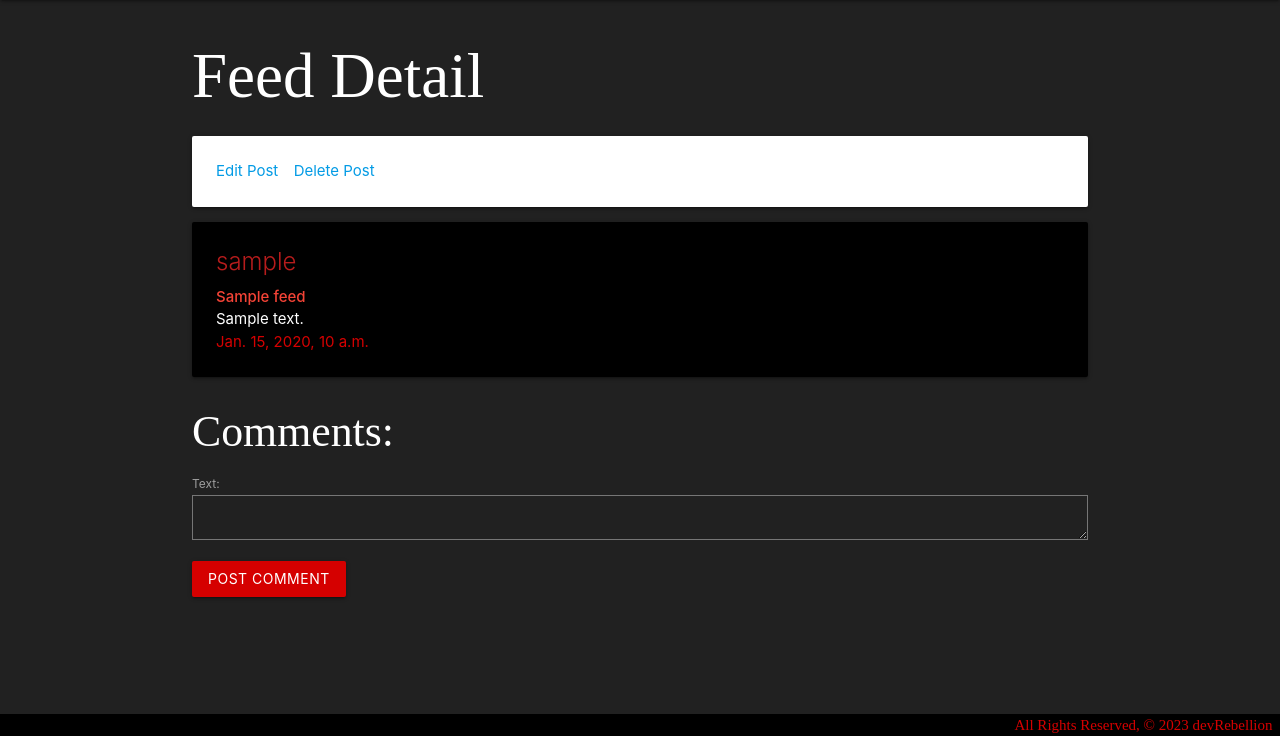
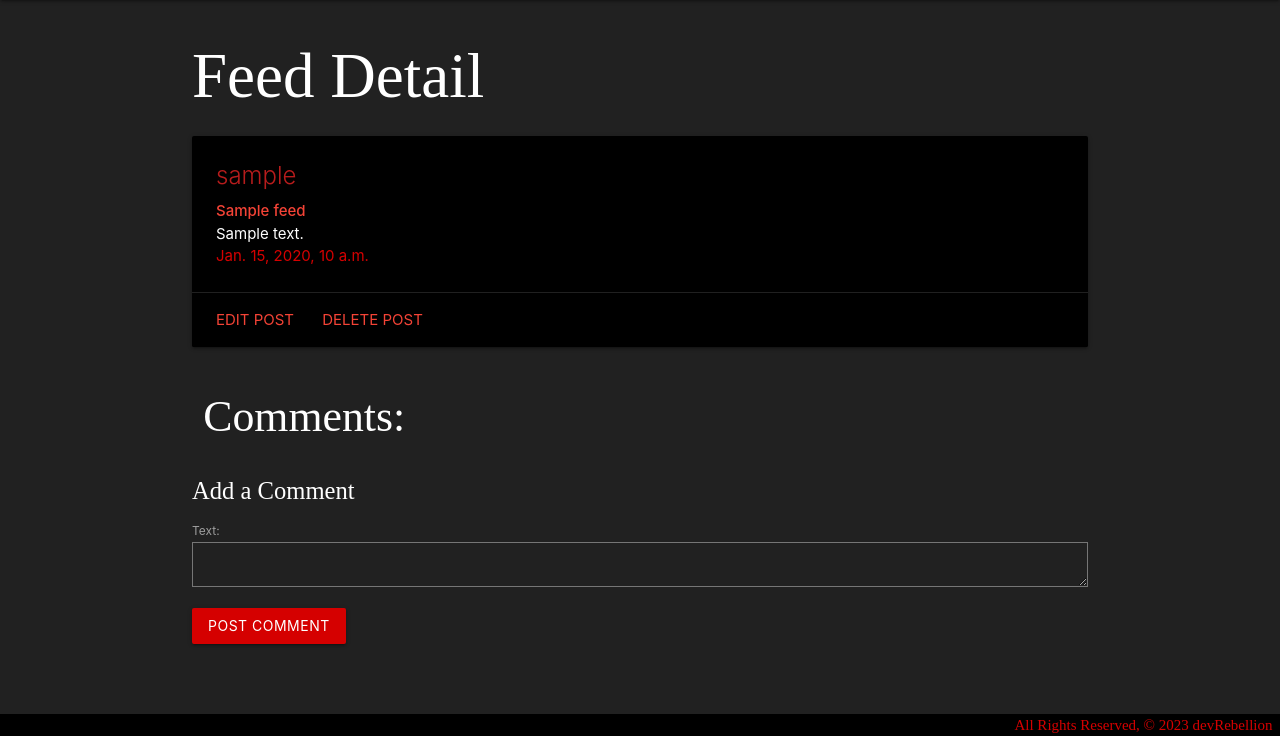
Before and after one commit to Crowe-Brian-J/project3_devRebellion, a Django app: page /feeds/1/ in a window 1280 px wide. Shown: the part 64-800 px from the top of the page. Run offline with Django 4.2, Linux system fonts and the light colour scheme; a user stored in the database is signed in; tables that the repository leaves empty hold one stand-in row (values such as "Sample post").

Commit message:
html cleanup

```diff
--- a/devrebellion/main_app/static/css/style.css
+++ b/devrebellion/main_app/static/css/style.css
@@ -13,11 +13,11 @@ footer.page-footer {
   text-align: right;
 }
 
-
-  button,input,optgroup,select,textarea {
+button,input,optgroup,select,textarea {
     color: white;
     font-family: -apple-system,BlinkMacSystemFont,"Segoe UI",Roboto,Oxygen-Sans,Ubuntu,Cantarell,"Helvetica Neue",sans-serif
 }
+
 input:not([type]):focus:not([readonly]),input[type=text]:not(.browser-default):focus:not([readonly]),input[type=password]:not(.browser-default):focus:not([readonly]),input[type=email]:not(.browser-default):focus:not([readonly]),input[type=url]:not(.browser-default):focus:not([readonly]),input[type=time]:not(.browser-default):focus:not([readonly]),input[type=date]:not(.browser-default):focus:not([readonly]),input[type=datetime]:not(.browser-default):focus:not([readonly]),input[type=datetime-local]:not(.browser-default):focus:not([readonly]),input[type=tel]:not(.browser-default):focus:not([readonly]),input[type=number]:not(.browser-default):focus:not([readonly]),input[type=search]:not(.browser-default):focus:not([readonly]),textarea.materialize-textarea:focus:not([readonly]) {
   border-bottom: 1px solid #F44336;
   -webkit-box-shadow: 0 1px 0 0 #F44336;
--- a/devrebellion/main_app/templates/feeds/detail.html
+++ b/devrebellion/main_app/templates/feeds/detail.html
@@ -3,10 +3,6 @@
 
 <!--Option to change Feed Detail to Feed's title here (insert title into feed model)-->
 <h1 style="font-family:Copperplate">Feed Detail</h1>
-<div class="card-panel">
-  <a href="{% url 'feeds_update' feed.id %}">Edit Post</a> -
-  <a href="{% url 'feeds_delete' feed.id %}">Delete Post</a>
-</div>
 
 <div class="card black">
   <div class="card-content">
@@ -16,17 +12,32 @@
     <p>{{ feed.text }}</p>
     <span class="red-text text-accent-4">{{ feed.timestamp }}</span>
   </div>
+  <div class="card-action">
+    <a class="red-text" href="{% url 'feeds_update' feed.id %}">Edit Post</a>
+    <a class="red-text" href="{% url 'feeds_delete' feed.id %}">Delete Post</a>
+  </div>
 </div>
 <!--View Comments-->
-<h3 style="font-family:Copperplate">Comments:</h3>
+<div class="row">
+  <div class="col s11">
+    <h3 style="font-family:Copperplate">Comments:</h3>
+  </div>
+</div>
 {% for feed_comment in feed_comments %}
-<div class="card grey darken-3">
-  <span class="red-text "> {{ feed_comment.user }}</span>
-  <p class="white-text">{{ feed_comment.text }}</p>
-  <span>{{ feed_comment.timestamp }}</span>
+<div class="row">
+  <div class="col s11">
+    <div class="card grey darken-3">
+      <div class="card-content">
+        <span class="red-text "> {{ feed_comment.user }}</span>
+        <p class="white-text">{{ feed_comment.text }}</p>
+        <span>{{ feed_comment.timestamp }}</span>
+      </div>
+    </div>
+  </div>
 </div>
 {% endfor %}
 <!--Add Comments-->
+<h5 style="font-family:Copperplate">Add a Comment</h5>
 <form method="POST" action="{% url 'add_feed_comment' feed.id%}">
   {% csrf_token %}
   {{ feed_comment_form.as_p }}
--- a/devrebellion/main_app/templates/feeds/index.html
+++ b/devrebellion/main_app/templates/feeds/index.html
@@ -11,7 +11,7 @@
 <a href="{% url 'feeds_detail' feed.id %}">
   <div class="row">
     <!-- Check column sizes for cards -->
-    <div class="col s12 m8">
+    <div class="col s12">
       <div class="card black">
         <div class="card-content white-text">
           <!--insert feed.user(?) below when user fk is instituted-->
```
Also changed, not shown: devrebellion/main_app/templates/projects/detail.html (+10 -10 lines).
